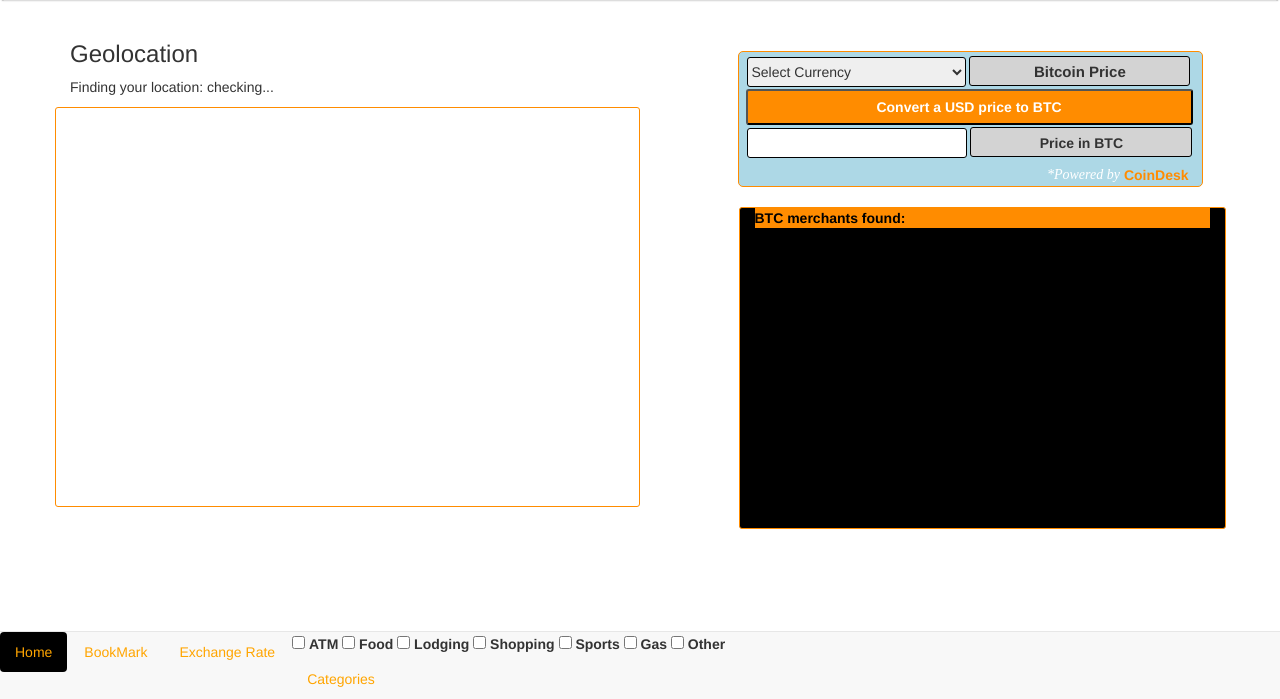
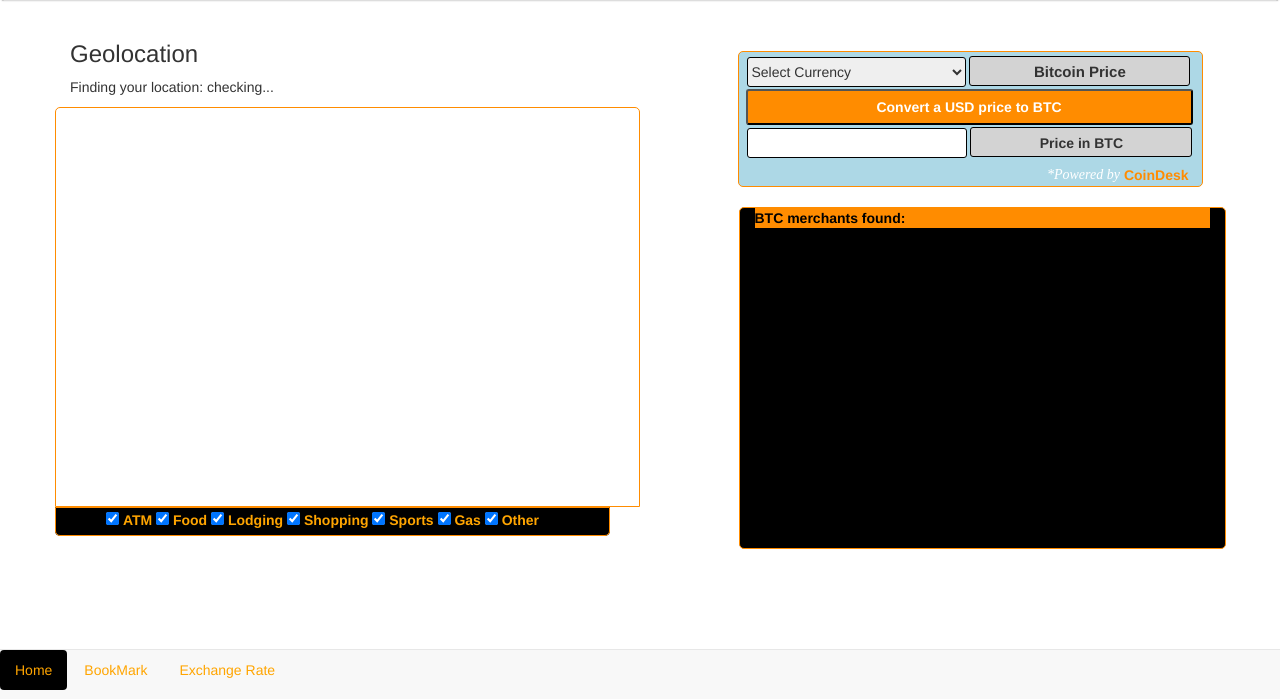
Before and after one commit to pperreiah/project-bitcoin, a plain HTML site: page index.html in a window 1280 px wide. Shown: the part 101-800 px from the top of the page. Drawn offline with nearby package versions, Linux system fonts and the light colour scheme; some packages are replaced by stand-ins of ours; no server answers.

Commit message:
fixed sorting of merchant categories

```diff
--- a/assets/css/style.css
+++ b/assets/css/style.css
@@ -8,7 +8,8 @@
 #map-canvas {
           height: 400px;
           border: darkorange solid 1px;
-          border-radius: 3px;
+          border-top-right-radius: 5px;
+          border-top-left-radius: 5px;
       }
 
 #map-canvas img {
@@ -29,7 +30,20 @@ a{color: orange;}
    color:orange;
 }
 
-
+#categories-multiselect {
+    background-color: black;
+    color:orange;
+    display: inline-block;
+    justify-content:space-around;
+    border: solid darkorange 1px;
+    border-bottom-left-radius: 5px;
+    border-bottom-right-radius: 5px;
+    width: 100%;
+    margin-left: -15px;
+    margin-right: -30px;
+    align-content: center;
+    padding-left: 50px;
+  }
 
 
 .merchants-panel-heading {
@@ -39,6 +53,8 @@ a{color: orange;}
   background: darkorange;
   color: black;
   font-weight: bold;
+  padding-left: 0px;
+  padding-rigth: 0px;
 }
 
 #merchants-appear-here {
@@ -46,8 +62,10 @@ a{color: orange;}
   display: block;
   overflow-y: scroll;
   padding-top: 3px;
-  padding-left: 10px;
-  height: 300px;
+  padding-left: 20px;
+  height: 320px;
+  margin-right: -15px;
+  margin-left: -15px;
 }
 
 #merchants-container {
@@ -56,6 +74,6 @@ a{color: orange;}
   border: solid darkorange 1px;
   background: black;
   color: darkorange;
-  border-radius: 3px;
+  border-radius: 5px;
 
 }
--- a/assets/javascript/btcMultiCurrencyAPIs.js
+++ b/assets/javascript/btcMultiCurrencyAPIs.js
@@ -45,19 +45,15 @@ $(document).ready(function() {
         //Renaming price converter button label
         var convertButtonLabel = "Convert a " + isoSymbol + " price to BTC";
         document.getElementById("convert-price").value = convertButtonLabel;
-console.log(convertButtonLabel)//gets to here
-console.log(queryURL)
+
         // Performing an AJAX request with the queryURL
         $.ajax({
             url: queryURL,
             method: "GET"
         }).done( function( btcPriceJSON ) {
-
-console.log("done with ajax query")  //does not yet run ajax query
             // storing the data from the AJAX request in the results variable
             bpiresults = JSON.parse(btcPriceJSON);
             resultsPriceStrg = bpiresults.bpi[isoSymbol].rate_float;
-console.log(bpiresults)
 
             //Based on currency selected convert outPut price
             switch (isoSymbol) {
--- a/assets/javascript/coinmap.js
+++ b/assets/javascript/coinmap.js
@@ -20,34 +20,36 @@
       var markers = [];
       var categories = [];
 
+
       for (var i = 0; i < results.length; i++) {
-        console.log(results[i]);
+        // console.log(results[i]);
         var lat = results[i].lat;
         var lng = results[i].lon;
         var name = results[i].name;
-        var category = results[i].category;
+        var category = ""
 
-        var merchantInfo = results[i].category + " - " + results[i].name + "<br />";
+        if(results[i].category==="default") {
+          category = "other";
+          results[i].category="other";
+          } else {
+            category = results[i].category;
+        }
 
-        if (!categories.includes(results[i].category)) {
-           categories.push(results[i].category)};
+        if (!categories.includes(category)) {
+           categories.push(category);
+         };
 
-        $("#merchants-appear-here").append(merchantInfo);
         addMarkers(lat, lng, name, category);
-       }
+      }; //for loop for adding markers
+
       for (var i = 0; i < categories.length; i++) {
-      console.log(categories[i]);
-    }
-      for (var i = 0; i < categories.length; i++) {
-          for (var i = 0; i < results.length; i++) {
-            var name = results[i].name;
-            var category = results[i].category;
-            var merchantInfo = results[i].category + " - " + results[i].name + "<br />";
-            if (results[i].category === categories[i]) {
-              $("#merchants-appear-here").append(merchantInfo);
-            }
+          for (var j = 0; j < results.length; j++) {
+            if(categories[i]===results[j].category) {
+              var merchantInfo = categories[i] + " - " + results[j].name + "<br />";
+              $("#merchants-appear-here").prepend(merchantInfo);
+            };
           } //for merchant info
-       } //for categories
+      } //for categories
 
     });
 
--- a/index.html
+++ b/index.html
@@ -27,6 +27,24 @@
 				<div class="row">
 					<div class="col-md-12" id="map-canvas">	</div>
 				</div>
+
+                <fieldset id="categories-multiselect" data-role="controlgroup">
+                    <input type="checkbox" name="checkbox-1" id="checkbox-ATM" class="custom" checked />
+                    <label for="checkbox-1">ATM</label>
+                    <input type="checkbox" name="checkbox-2" id="checkbox-Food" class="custom" checked />
+                    <label for="checkbox-2">Food</label>
+                    <input type="checkbox" name="checkbox-3" id="checkbox-Lodging" class="custom" checked />
+                    <label for="checkbox-3">Lodging</label>
+                    <input type="checkbox" name="checkbox-4" id="checkbox-Shopping" class="custom" checked />
+                    <label for="checkbox-4">Shopping</label>
+                    <input type="checkbox" name="checkbox-5" id="checkbox-Sports" class="custom" checked />
+                    <label for="checkbox-5">Sports</label>
+                    <input type="checkbox" name="checkbox-6" id="checkbox-Gas" class="custom" checked />
+                    <label for="checkbox-6">Gas</label>
+                    <input type="checkbox" name="checkbox-7" id="checkbox-Other" class="custom" checked />
+                    <label for="checkbox-7">Other</label>
+                </fieldset>
+
 			</div>
 
 			<div class="col-md-5 col-md-offset-1" id="exchange-rate">
@@ -93,25 +111,7 @@
         <li role="presentation" class="active"><a href="#">Home</a></li>
         <li role="presentation"><a href="#">BookMark</a></li>
         <li role="presentation"><a href="#">Exchange Rate</a></li>
-        <li role="presentation">
-            <fieldset id="categories-multiselect" data-role="controlgroup">
-                    <input type="checkbox" name="checkbox-1" id="checkbox-ATM" class="custom" />
-                    <label for="checkbox-1">ATM</label>
-                    <input type="checkbox" name="checkbox-1" id="checkbox-Food" class="custom" />
-                    <label for="checkbox-1">Food</label>
-                    <input type="checkbox" name="checkbox-1" id="checkbox-Lodging" class="custom" />
-                    <label for="checkbox-1">Lodging</label>
-                    <input type="checkbox" name="checkbox-1" id="checkbox-Shopping" class="custom" />
-                    <label for="checkbox-1">Shopping</label>
-                    <input type="checkbox" name="checkbox-1" id="checkbox-Sports" class="custom" />
-                    <label for="checkbox-1">Sports</label>
-                    <input type="checkbox" name="checkbox-1" id="checkbox-Gas" class="custom" />
-                    <label for="checkbox-1">Gas</label>
-                    <input type="checkbox" name="checkbox-1" id="checkbox-Other" class="custom" />
-                    <label for="checkbox-1">Other</label>
-            </fieldset>
-        <a href="#">Categories</a></li>
-
+        <!-- <li role="presentation"><a href="#">Categories</a></li> -->
     	</ul>
     </footer>
     <script src="https://cdnjs.cloudflare.com/ajax/libs/jquery/3.2.1/jquery.min.js"></script>
```
